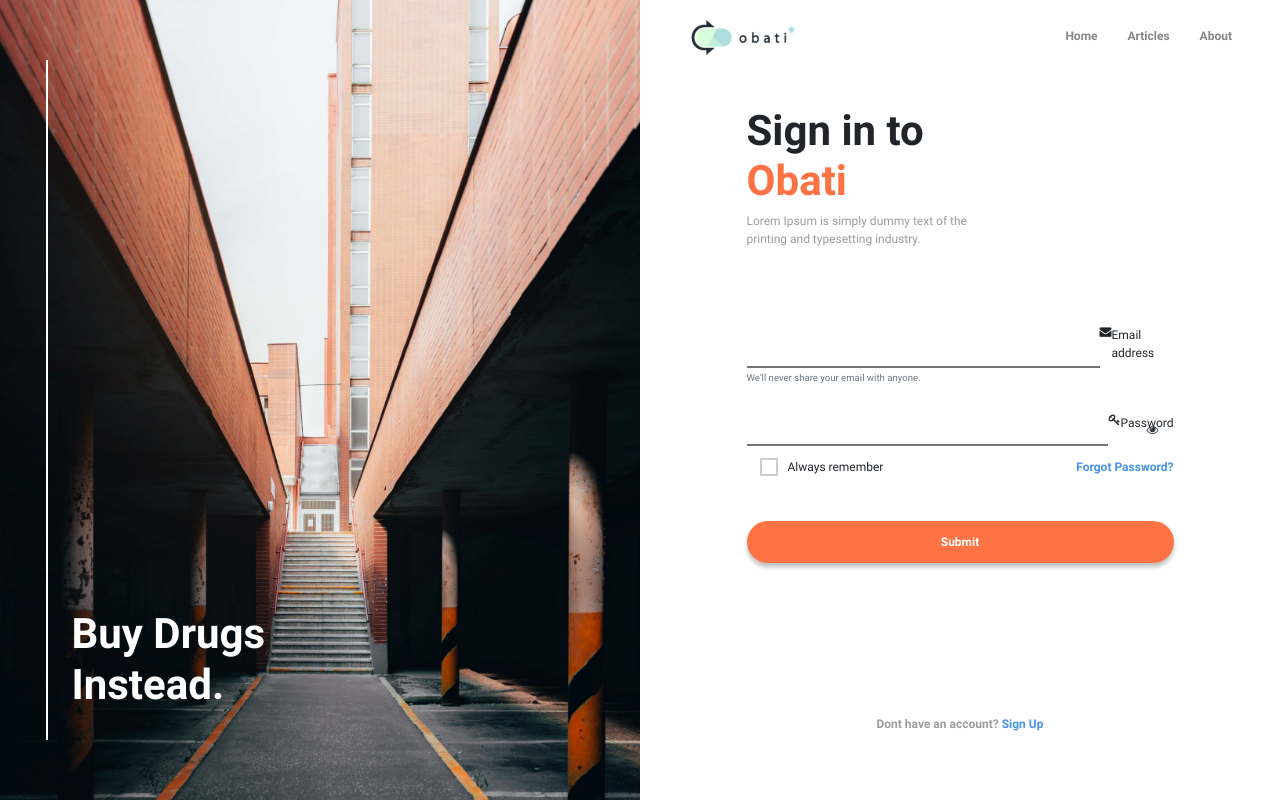
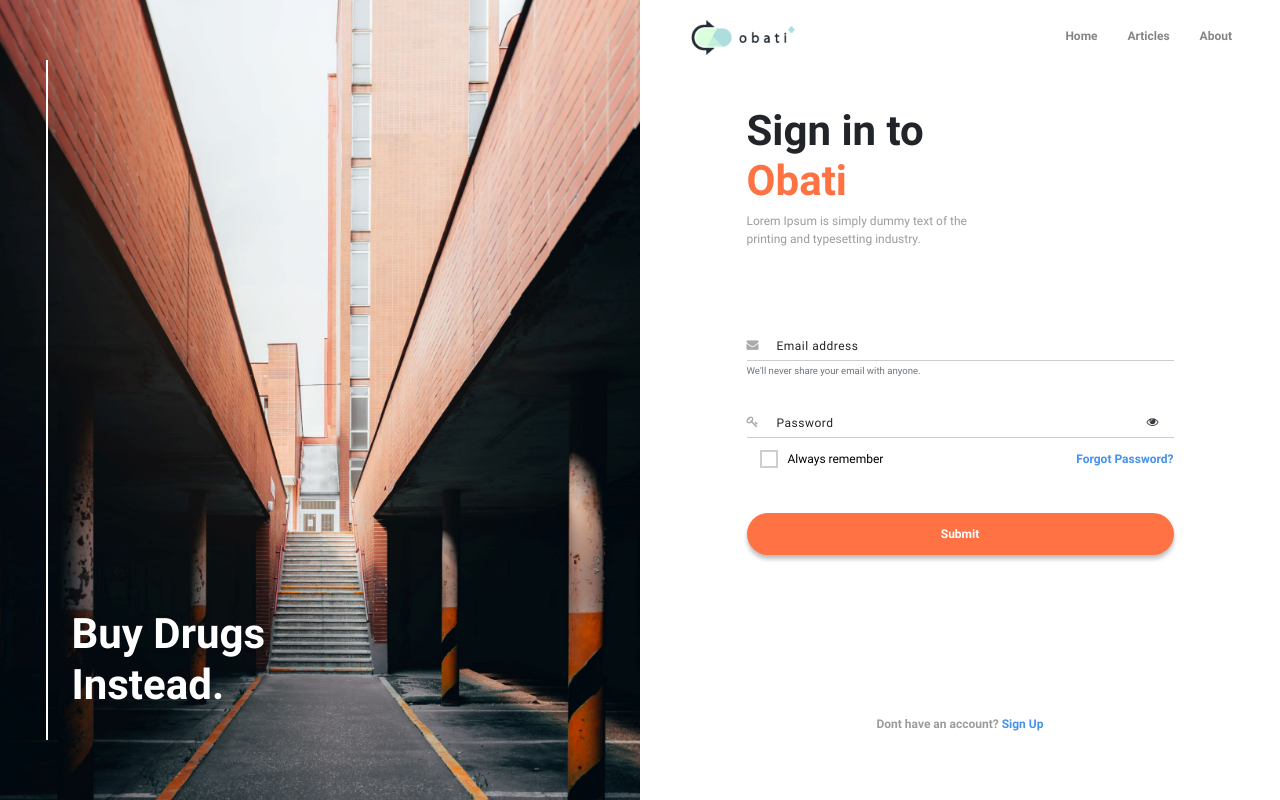
Before and after one commit to dimitriirfan/obati, a CodeIgniter app: page /obati/ in a window 1280 px wide. Run offline with CodeIgniter, Linux system fonts and the light colour scheme.

Commit message:
salah wkwk

```diff
--- a/assets/css/login.css
+++ b/assets/css/login.css
@@ -141,10 +141,86 @@ input[type=text] {
 	font-size: 1rem;
 	display: block;
 	width: 100%;
-	border: none;
 	padding: 0.5em;
-	border-bottom: 2px solid #757575;
+	box-sizing: border-box;
+	padding-left: 25px;
 }
+
+/* input effect */
+
+:focus {
+	outline:none;
+}
+.input-effect {
+	position: relative;
+}
+
+.input-effect~.focus-border {
+	position: absolute;
+}
+
+.effect-1 {
+	border: 0;
+	border-bottom: 1px solid #ccc;
+	background-color: transparent;
+	padding: 4px 0;
+
+}
+
+.effect-1~.focus-border {
+	position: absolute;
+	bottom: 0;
+	left: 0;
+	width: 0;
+	height: 2px;
+	background-color: #3399ff;
+	transition: 0.4s;
+}
+
+.effect-1:focus~.focus-border {
+	width: 100%;
+	transition: 0.4s;
+}
+
+
+
+.effect-1~label {
+	position: absolute;
+	left: 30px;
+	width: 100%;
+	top: 7px;
+	transition: 0.3s;
+	z-index: -1;
+	letter-spacing: 0.5px;
+
+}
+
+.effect-1:focus~label {
+	left: 0;
+	top: -16px;
+	font-size: 1em;
+	color: #3399ff;
+	transition: 0.3s;
+}
+
+
+.effect-1~i {
+	position: absolute;
+	left: 0;
+	top: 9px;
+	color: #aaa;
+}
+
+form input:valid~label {
+	left: 0;
+	top: -16px;
+	font-size: 1em;
+	color: black;
+	transition: 0.3s;
+
+}
+
+/* end effect */
 
 small {
 	margin-bottom: 3em;
@@ -201,14 +277,14 @@ input:focus {
 	border: none;
 }
 
-
+/*
 input:focus {
     border-bottom: 2px solid #4492ED;
 
 }
 .input-group-text:focus {
     border-bottom: 2px solid #4492ED;
-}
+} */
 
 .input-group-prepend {
 	width: 100%;
@@ -357,9 +433,9 @@ span.gaterlihat {
 		display: flex !important;
 		justify-content: space-around !important;
 		align-items: center !important;
-    }
+	}
 
-    body,
+	body,
 	html {
 		font-size: 14px;
 	}
```
Also changed, not shown: assets/css/register.css (+16 -19 lines).
